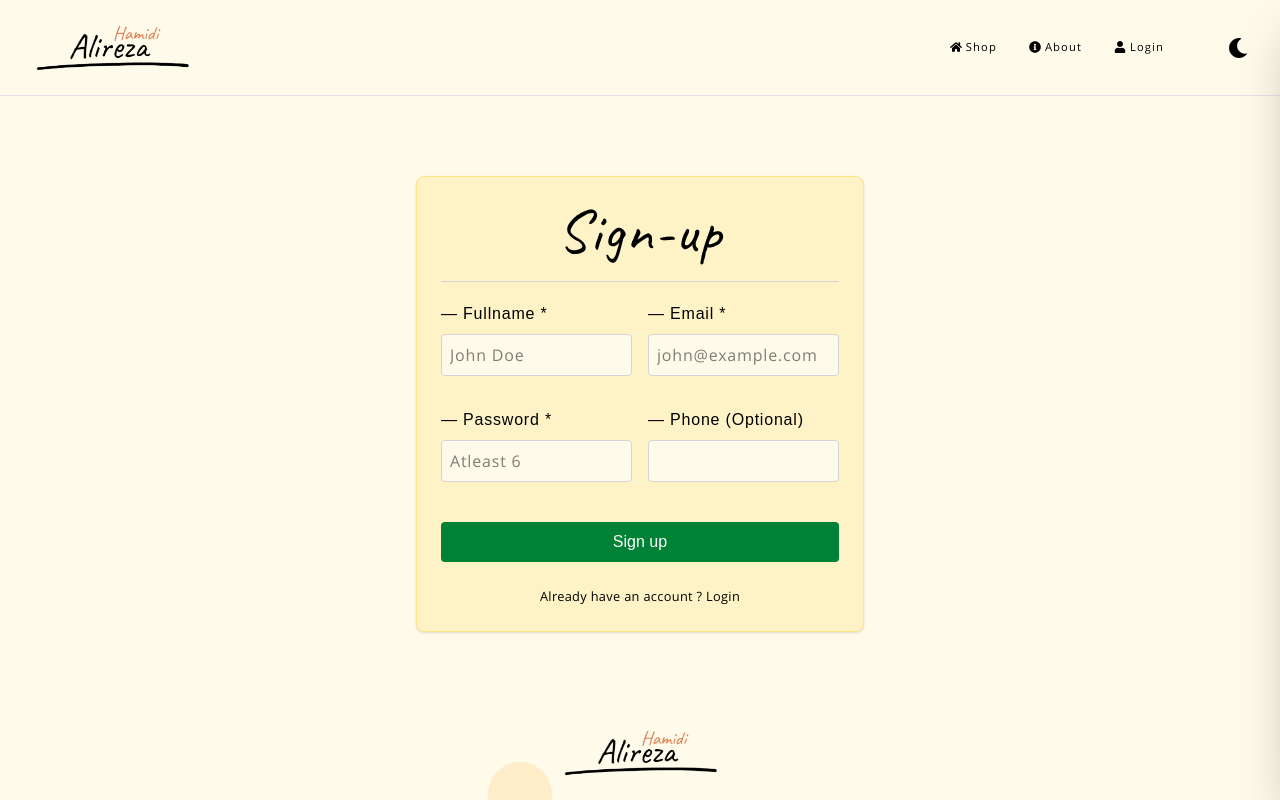
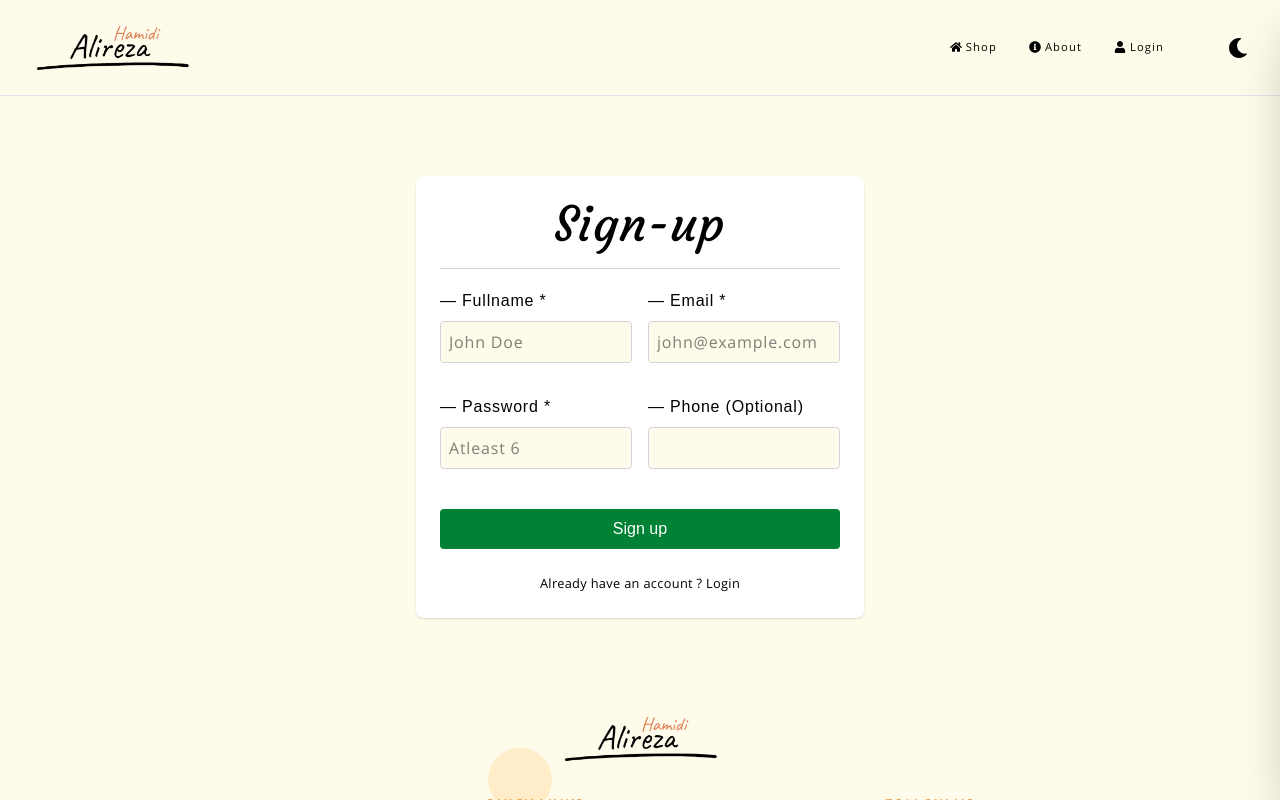
Before and after one commit to Alireza-Hamidi2001/suit-shop, a Next.js app: page /signup in a window 1280 px wide. Shown: the top 800 px of the page. Built offline with nearby package versions, Linux system fonts and the light colour scheme; no server answers; a web font is replaced by a local one.

Commit message:
modify login and sign up form

```diff
--- a/app/login/LoginPage.jsx
+++ b/app/login/LoginPage.jsx
@@ -90,8 +90,8 @@ export default function LoginPage() {
     };
 
     return (
-        <div className="max-w-md mb-60 sm:mb-20 mx-auto p-6 bg-amber-100 dark:bg-zinc-900 border border-amber-200 dark:border-zinc-700 rounded-lg shadow">
-            <h1 className="text-6xl tracking-wide pb-5 mb-5 text-center border-b border-zinc-300 dark:border-zinc-800 font-caveat">
+        <div className="max-w-md mb-60 sm:mb-20 mx-auto p-6 bg-white dark:bg-zinc-900 rounded-lg shadow">
+            <h1 className="text-5xl tracking-wide pb-5 mb-5 text-center border-b border-zinc-300 dark:border-zinc-800 font-courgette">
                 Login
             </h1>
 
--- a/app/signup/page.jsx
+++ b/app/signup/page.jsx
@@ -99,8 +99,8 @@ function Page() {
 
     return (
         <>
-            <div className="max-w-md mx-auto p-6 bg-amber-100 dark:bg-zinc-900 border border-amber-200 dark:border-zinc-800 rounded-lg shadow">
-                <h1 className="text-6xl tracking-wide pb-5 mb-5 text-center border-b border-zinc-300 dark:border-zinc-800 font-caveat">
+            <div className="max-w-md mx-auto p-6 bg-white dark:border-zinc-800 rounded-lg shadow">
+                <h1 className="text-5xl tracking-wide pb-5 mb-5 text-center border-b border-zinc-300 dark:border-zinc-800 font-courgette">
                     Sign-up
                 </h1>
 
```
